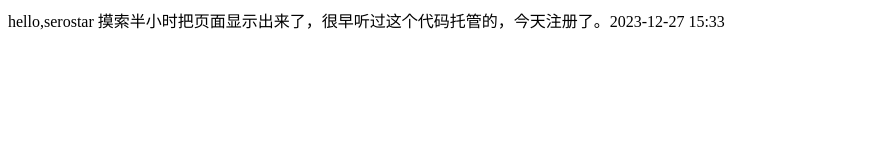
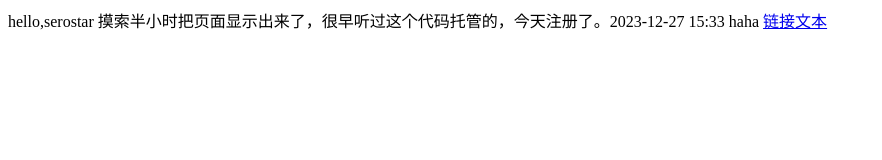
Before and after one commit to testyouaa/test, a plain HTML site: page index.html in a window 1280 px wide. Shown: the whole page, without its empty margins (0-882 px from the left). Drawn offline with Linux system fonts and the light colour scheme.

Commit message:
Update index.html

```diff
--- a/index.html
+++ b/index.html
@@ -1 +1,4 @@
 hello,serostar 摸索半小时把页面显示出来了，很早听过这个代码托管的，今天注册了。2023-12-27 15:33
+
+<html> haha</html>
+<a href="url=baidu.com">链接文本</a>
```
